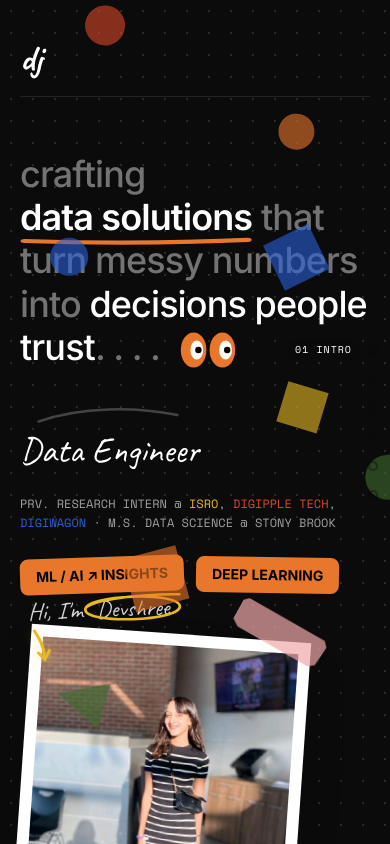
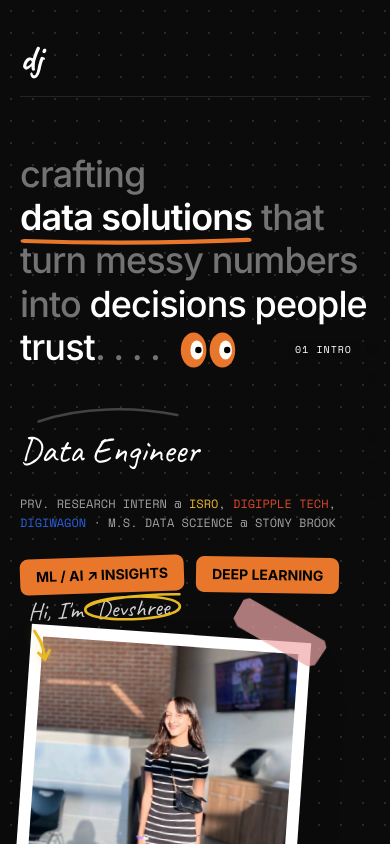
Before and after one commit to 1216-dev/Devshree_Portfolio_Website, a Next.js app: page / in a window 390 px wide. Shown: the top 844 px of the page. Built offline with nearby package versions, Linux system fonts and the light colour scheme; a web font is replaced by a local one.

Commit message:
Hide floating background shapes on mobile to reduce clutter

```diff
--- a/components/scroll-shapes.tsx
+++ b/components/scroll-shapes.tsx
@@ -85,7 +85,7 @@ function FloatingShape({ color, size, top, left, delay, shape }: FloatingShapePr
 
 export function ScrollShapes() {
   return (
-    <div className="pointer-events-none fixed inset-0 z-30 overflow-hidden">
+    <div className="pointer-events-none fixed inset-0 z-30 hidden overflow-hidden md:block">
       {shapes.map((shape, i) => (
         <FloatingShape key={i} {...shape} />
       ))}
```
